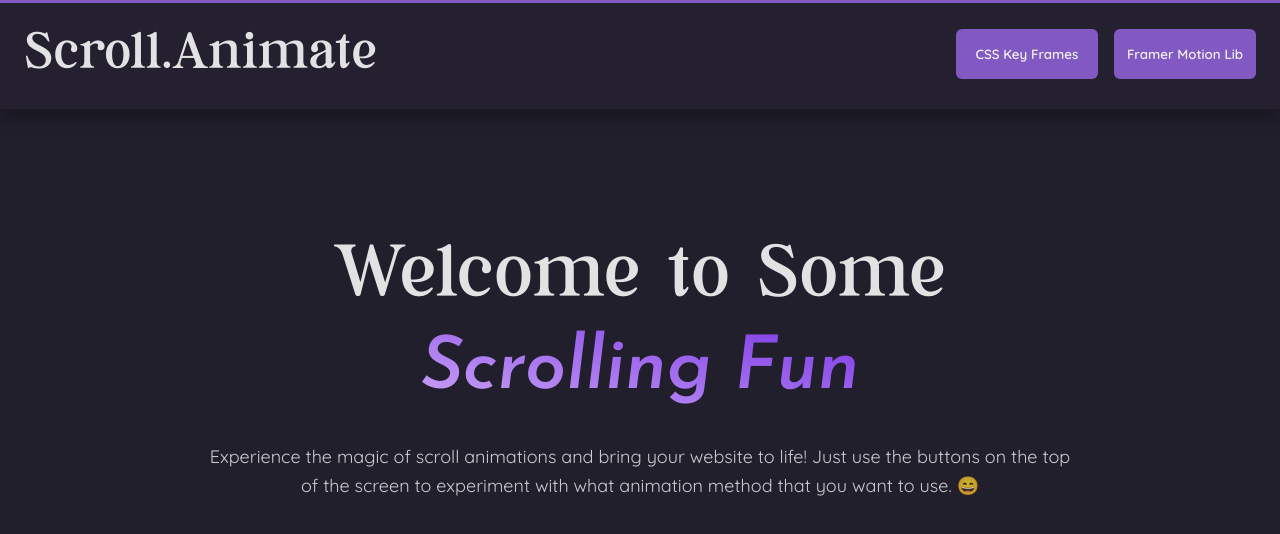
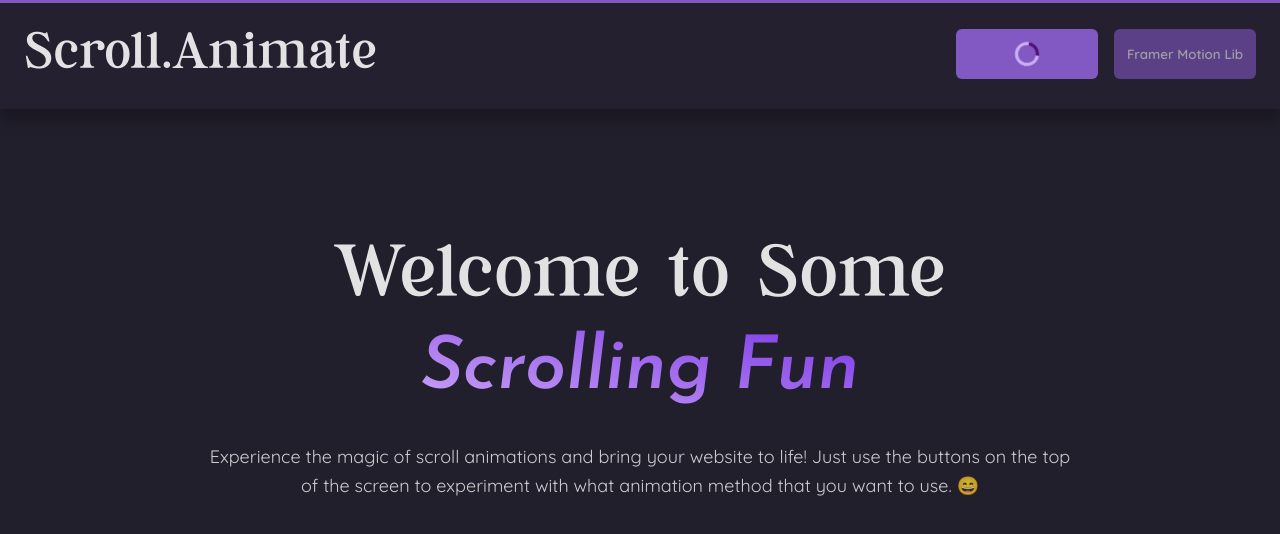
Before and after one commit to dBish6/Scroll_Animations_Examples, a React (Vite) app: page / in a window 1280 px wide. Both pictures are taken after a click on the button "CSS Key Frames". Shown: the top 534 px of the page. Built offline with nearby package versions, Linux system fonts and the light colour scheme.

Commit message:
Type buttons loading spinner and disable actions.

```diff
--- /dev/null
+++ b/src/@types/PopupProps.ts
@@ -0,0 +1,17 @@
+export type PopupProps = {
+  animationType: string;
+  isClicked: object & {
+    CSSBtn: boolean;
+    framerBtn: boolean;
+    framerSide: boolean;
+    framerUp: boolean;
+  };
+  setIsClicked: React.Dispatch<
+    React.SetStateAction<{
+      CSSBtn: boolean;
+      framerBtn: boolean;
+      framerSide: boolean;
+      framerUp: boolean;
+    }>
+  >;
+};
--- a/src/components/partials/header/changeAnimationType/Popup.tsx
+++ b/src/components/partials/header/changeAnimationType/Popup.tsx
@@ -1,4 +1,6 @@
-const Popup = ({ animationType }: { animationType: string }) => {
+import { PopupProps } from "../../../../@types/PopupProps";
+
+const Popup = ({ animationType, isClicked, setIsClicked }: PopupProps) => {
   return (
     <div aria-label="Select Panel" role="group" id="popup" className="panel">
       <div>
@@ -7,26 +9,42 @@ const Popup = ({ animationType }: { animationType: string }) => {
       <ul aria-label="Variations">
         <li>
           <button
+            className={isClicked.framerSide ? "loading" : undefined}
             onClick={() => {
               if (animationType !== "framerMotionSide") {
+                setIsClicked((prev) => ({ ...prev, framerSide: true }));
                 localStorage.setItem("animation_type", "framerMotionSide");
                 window.location.reload();
               }
             }}
+            disabled={isClicked.framerUp}
+            aria-disabled={isClicked.framerUp}
+            style={{
+              opacity: isClicked.framerUp ? "0.6" : "1",
+              cursor: isClicked.framerUp ? "not-allowed" : "pointer",
+            }}
           >
-            Side
+            {isClicked.framerSide ? <div className="spinner" /> : "Side"}
           </button>
         </li>
         <li>
           <button
+            className={isClicked.framerUp ? "loading" : undefined}
             onClick={() => {
               if (animationType !== "framerMotionUp") {
+                setIsClicked((prev) => ({ ...prev, framerUp: true }));
                 localStorage.setItem("animation_type", "framerMotionUp");
                 window.location.reload();
               }
             }}
+            disabled={isClicked.framerSide}
+            aria-disabled={isClicked.framerSide}
+            style={{
+              opacity: isClicked.framerSide ? "0.4" : "1",
+              cursor: isClicked.framerSide ? "not-allowed" : "pointer",
+            }}
           >
-            Up
+            {isClicked.framerUp ? <div className="spinner" /> : "Up"}
           </button>
         </li>
       </ul>
--- a/src/components/partials/header/changeAnimationType/index.tsx
+++ b/src/components/partials/header/changeAnimationType/index.tsx
@@ -3,38 +3,67 @@ import { useState } from "react";
 import Popup from "./Popup";
 
 const ChangeAnimationType = () => {
-  const [isOpen, setIsOpen] = useState(false);
+  const [isClicked, setIsClicked] = useState({
+    CSSBtn: false,
+    framerBtn: false,
+    framerSide: false,
+    framerUp: false,
+  });
 
-  const animationType = localStorage.getItem("animation_type")!;
+  const animationType = localStorage.getItem("animation_type")!,
+    disableCSSTypeBtn = isClicked.framerUp || isClicked.framerSide,
+    disableFramerTypeBtn =
+      isClicked.CSSBtn || isClicked.framerUp || isClicked.framerSide;
 
   return (
     <div>
       <div role="presentation">
         <button
-          className="typeBtn"
+          className={isClicked.CSSBtn ? "typeBtn loading" : "typeBtn"}
           onClick={() => {
             if (animationType !== "css") {
+              setIsClicked((prev) => ({ ...prev, CSSBtn: true }));
               localStorage.setItem("animation_type", "css");
               window.location.reload();
             }
           }}
+          disabled={disableCSSTypeBtn}
+          aria-disabled={disableCSSTypeBtn}
+          style={{
+            opacity: disableCSSTypeBtn ? "0.6" : "1",
+            cursor: disableCSSTypeBtn ? "not-allowed" : "pointer",
+          }}
         >
-          CSS Key Frames
+          {isClicked.CSSBtn ? <div className="spinner" /> : "CSS Key Frames"}
         </button>
-        {/* <select name="" id="">
-          <option value=""></option>
-        </select> */}
       </div>
       <div role="presentation">
         <button
           aria-controls="popup"
-          aria-pressed={isOpen}
+          aria-pressed={isClicked.framerBtn}
           className="typeBtn"
-          onClick={() => setIsOpen(!isOpen)}
+          onClick={() =>
+            setIsClicked((prev) => ({
+              ...prev,
+              framerBtn: !isClicked.framerBtn,
+            }))
+          }
+          disabled={disableFramerTypeBtn}
+          aria-disabled={disableFramerTypeBtn}
+          style={{
+            opacity: disableFramerTypeBtn ? "0.6" : "1",
+            cursor: disableFramerTypeBtn ? "not-allowed" : "pointer",
+          }}
         >
           Framer Motion Lib
         </button>
-        {isOpen && <Popup animationType={animationType} />}
+        {isClicked.framerBtn && !isClicked.CSSBtn && (
+          <Popup
+            animationType={animationType}
+            isClicked={isClicked}
+            setIsClicked={setIsClicked}
+          />
+        )}
       </div>
     </div>
   );
--- a/src/components/partials/header/header.css
+++ b/src/components/partials/header/header.css
@@ -75,7 +75,6 @@ header > div div .typeBtn {
 }
 
 header > div div:nth-child(2) .panel {
-  display: inline-block;
   position: absolute;
   top: 35%;
   right: -6%;
@@ -84,20 +83,19 @@ header > div div:nth-child(2) .panel {
   box-shadow: 0px 6px 10px rgba(0, 0, 0, 0.3);
 }
 
-header > div div:nth-child(2) .panel div {
+header > div div:nth-child(2) .panel > div {
   display: grid;
   position: relative;
   margin: 0.5rem 1rem;
 }
 
-header > div div:nth-child(2) .panel div h5 {
+header > div div:nth-child(2) .panel > div h5 {
   justify-self: center;
   font-weight: 600;
   color: #f2f2f2;
-  /* text-align: center; */
 }
 
-header > div div:nth-child(2) .panel div h5::after {
+header > div div:nth-child(2) .panel > div h5::after {
   content: "";
   display: block;
   height: 1px;
@@ -113,6 +111,7 @@ header > div div:nth-child(2) .panel ul {
 header > div div:nth-child(2) .panel li button {
   width: 100%;
   height: 100%;
+  max-height: 33px;
   padding: 0.5rem;
   background-color: #2b2833;
   border-top: 1px solid rgb(255, 255, 255, 0.15);
@@ -172,3 +171,33 @@ header > div div:nth-child(2) .panel li button:active {
     gap: 0.5rem;
   }
 }
+
+/* Type Buttons Loader */
+header > div div .typeBtn.loading,
+header > div div:nth-child(2) .panel li button.loading {
+  display: grid;
+}
+
+.spinner {
+  justify-self: center;
+  align-self: center;
+  border: solid 3px var(--accentLgt);
+  border-top: solid 3px rgb(77, 18, 117);
+  border-radius: 50%;
+  width: 1.5rem;
+  height: 1.5rem;
+  transition: all 0.5s;
+  animation: rotation 1.2s infinite cubic-bezier(0.785, 0.135, 0.15, 0.86);
+}
+
+header > div div:nth-child(2) .panel li button.loading .spinner {
+  border-width: 2px;
+  width: 1rem;
+  height: 1rem;
+}
+
+@keyframes rotation {
+  100% {
+    transform: rotate(360deg);
+  }
+}
```
